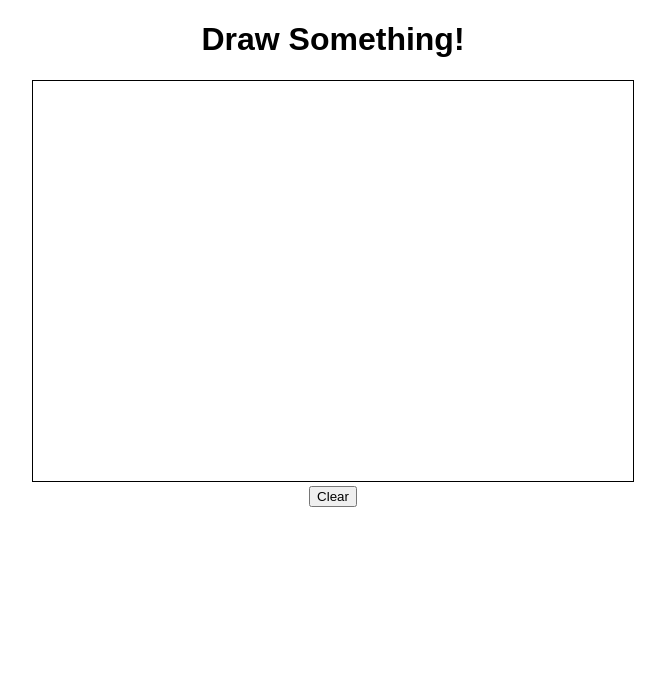
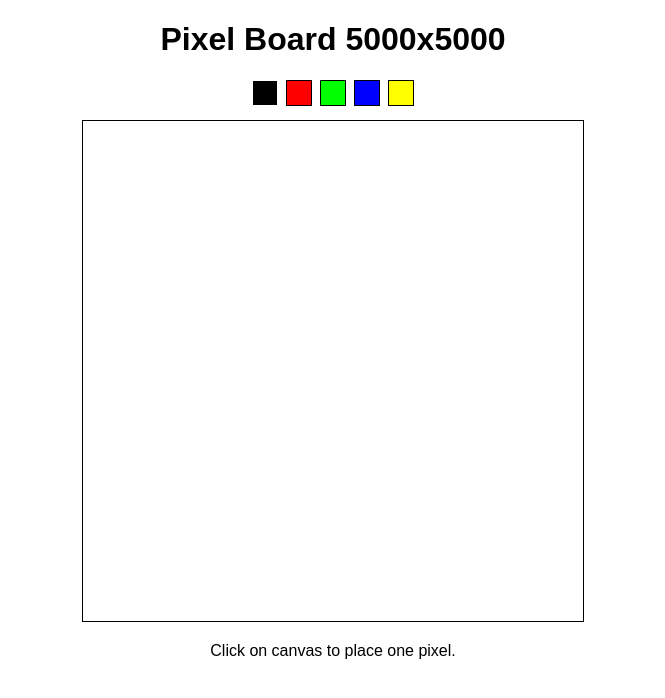
Before and after one commit to Corvusio/Argus, a plain HTML site: page index.html in a window 1280 px wide. Shown: the whole page, without its empty margins (307-972 px from the left). Drawn offline with Linux system fonts and the light colour scheme.

Commit message:
Update index.html

```diff
--- a/index.html
+++ b/index.html
@@ -1,46 +1,113 @@
 <!DOCTYPE html>
 <html>
 <head>
-  <title>Draw on Canvas</title>
+  <title>Pixel Board</title>
   <style>
-    body { text-align: center; font-family: sans-serif; }
-    canvas { border: 1px solid #000; cursor: crosshair; }
+    body { text-align: center; font-family: Arial, sans-serif; }
+    #palette {
+      margin-bottom: 10px;
+    }
+    .color {
+      display: inline-block;
+      width: 24px;
+      height: 24px;
+      border: 1px solid #000;
+      cursor: pointer;
+      margin: 0 4px;
+    }
+    #canvas {
+      border: 1px solid black;
+      image-rendering: pixelated; /* makes pixels sharp */
+      cursor: crosshair;
+    }
   </style>
 </head>
 <body>
-  <h1>Draw Something!</h1>
-  <canvas id="canvas" width="600" height="400"></canvas>
-  <br/>
-  <button onclick="clearCanvas()">Clear</button>
+  <h1>Pixel Board 5000x5000</h1>
+
+  <div id="palette"></div>
+  <canvas id="canvas" width="500" height="500"></canvas>
+  <p>Click on canvas to place one pixel.</p>
+
   <script>
+    const paletteColors = ['#000000', '#FF0000', '#00FF00', '#0000FF', '#FFFF00']; // black, red, green, blue, yellow
+    let selectedColor = paletteColors[0];
+
+    // Setup palette buttons
+    const paletteDiv = document.getElementById('palette');
+    paletteColors.forEach(color => {
+      const btn = document.createElement('div');
+      btn.className = 'color';
+      btn.style.backgroundColor = color;
+      btn.onclick = () => {
+        selectedColor = color;
+        // highlight selected
+        document.querySelectorAll('.color').forEach(c => c.style.borderColor = '#000');
+        btn.style.borderColor = '#FFF';
+      };
+      paletteDiv.appendChild(btn);
+    });
+    // Select first by default (highlight)
+    paletteDiv.firstChild.style.borderColor = '#FFF';
+
+    // Canvas setup
     const canvas = document.getElementById('canvas');
     const ctx = canvas.getContext('2d');
-    let drawing = false;
 
-    canvas.addEventListener('mousedown', () => drawing = true);
-    canvas.addEventListener('mouseup', () => drawing = false);
-    canvas.addEventListener('mouseout', () => drawing = false);
-    canvas.addEventListener('mousemove', draw);
+    // Scale to show a small portion of the big 5000x5000 board
+    const boardSize = 5000;
+    const visibleSize = 500; // canvas size in pixels
+    let offsetX = 0;
+    let offsetY = 0;
 
-    function draw(e) {
-      if (!drawing) return;
-      const rect = canvas.getBoundingClientRect();
-      const x = e.clientX - rect.left;
-      const y = e.clientY - rect.top;
-      ctx.lineWidth = 2;
-      ctx.lineCap = 'round';
-      ctx.strokeStyle = 'black';
+    // We'll store pixel data in an object: keys as "x,y" and values as color
+    const pixels = {};
 
-      ctx.lineTo(x, y);
-      ctx.stroke();
-      ctx.beginPath();
-      ctx.moveTo(x, y);
+    // Draw visible part of board
+    function drawBoard() {
+      ctx.clearRect(0, 0, visibleSize, visibleSize);
+      for (let x = 0; x < visibleSize; x++) {
+        for (let y = 0; y < visibleSize; y++) {
+          const boardX = x + offsetX;
+          const boardY = y + offsetY;
+          const key = `${boardX},${boardY}`;
+          if (pixels[key]) {
+            ctx.fillStyle = pixels[key];
+            ctx.fillRect(x, y, 1, 1);
+          }
+        }
+      }
     }
 
-    function clearCanvas() {
-      ctx.clearRect(0, 0, canvas.width, canvas.height);
-      ctx.beginPath();
-    }
+    // On click, drop one pixel at mouse position in board coords
+    canvas.addEventListener('click', (e) => {
+      const rect = canvas.getBoundingClientRect();
+      const x = Math.floor(e.clientX - rect.left);
+      const y = Math.floor(e.clientY - rect.top);
+
+      const boardX = x + offsetX;
+      const boardY = y + offsetY;
+
+      if (boardX < 0 || boardX >= boardSize || boardY < 0 || boardY >= boardSize) return;
+
+      pixels[`${boardX},${boardY}`] = selectedColor;
+      drawBoard();
+    });
+
+    // Optional: simple arrow key panning
+    window.addEventListener('keydown', e => {
+      const panStep = 50;
+      switch(e.key) {
+        case 'ArrowUp': offsetY = Math.max(0, offsetY - panStep); break;
+        case 'ArrowDown': offsetY = Math.min(boardSize - visibleSize, offsetY + panStep); break;
+        case 'ArrowLeft': offsetX = Math.max(0, offsetX - panStep); break;
+        case 'ArrowRight': offsetX = Math.min(boardSize - visibleSize, offsetX + panStep); break;
+        default: return;
+      }
+      drawBoard();
+    });
+
+    drawBoard();
   </script>
 </body>
 </html>
```
